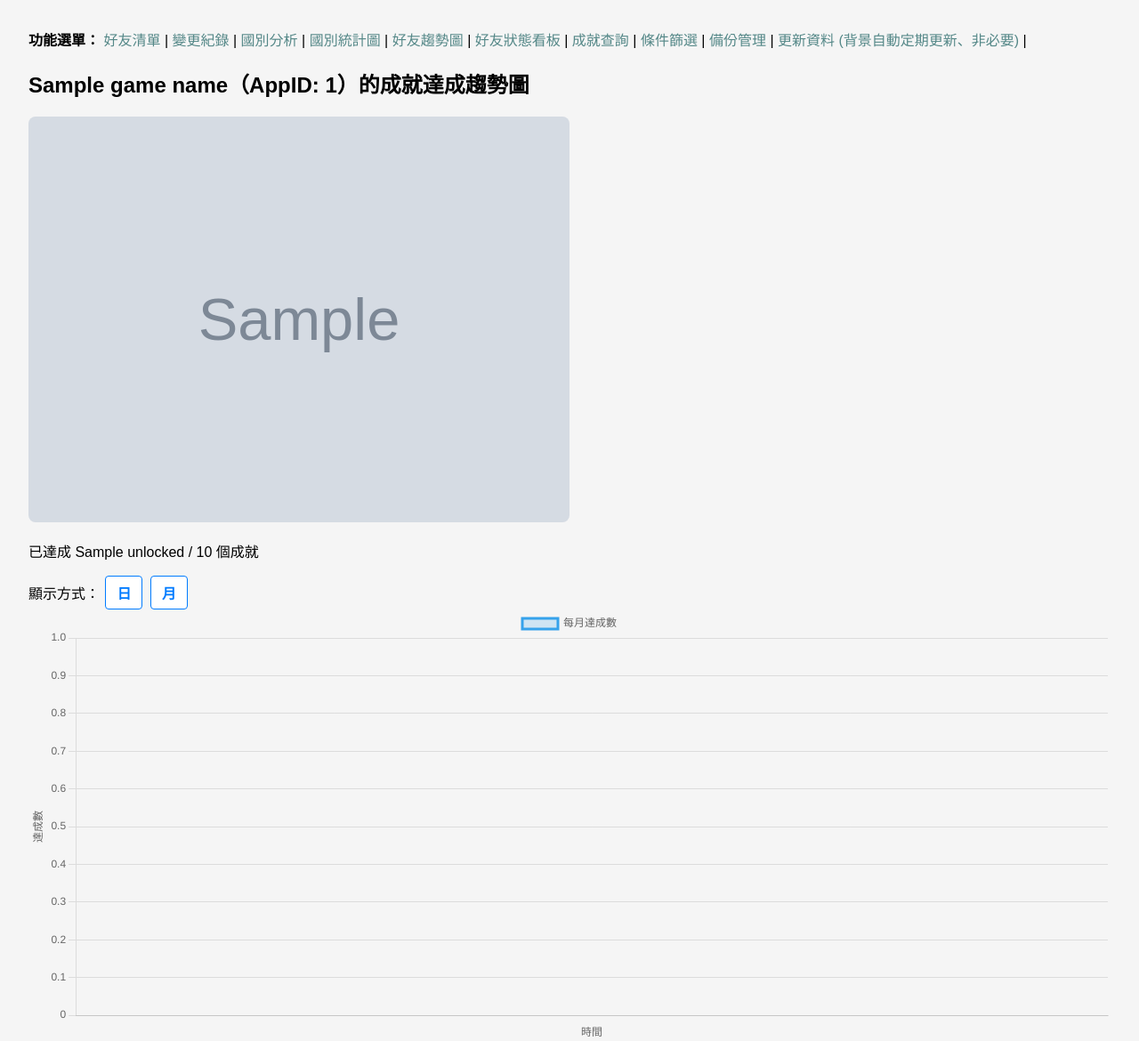
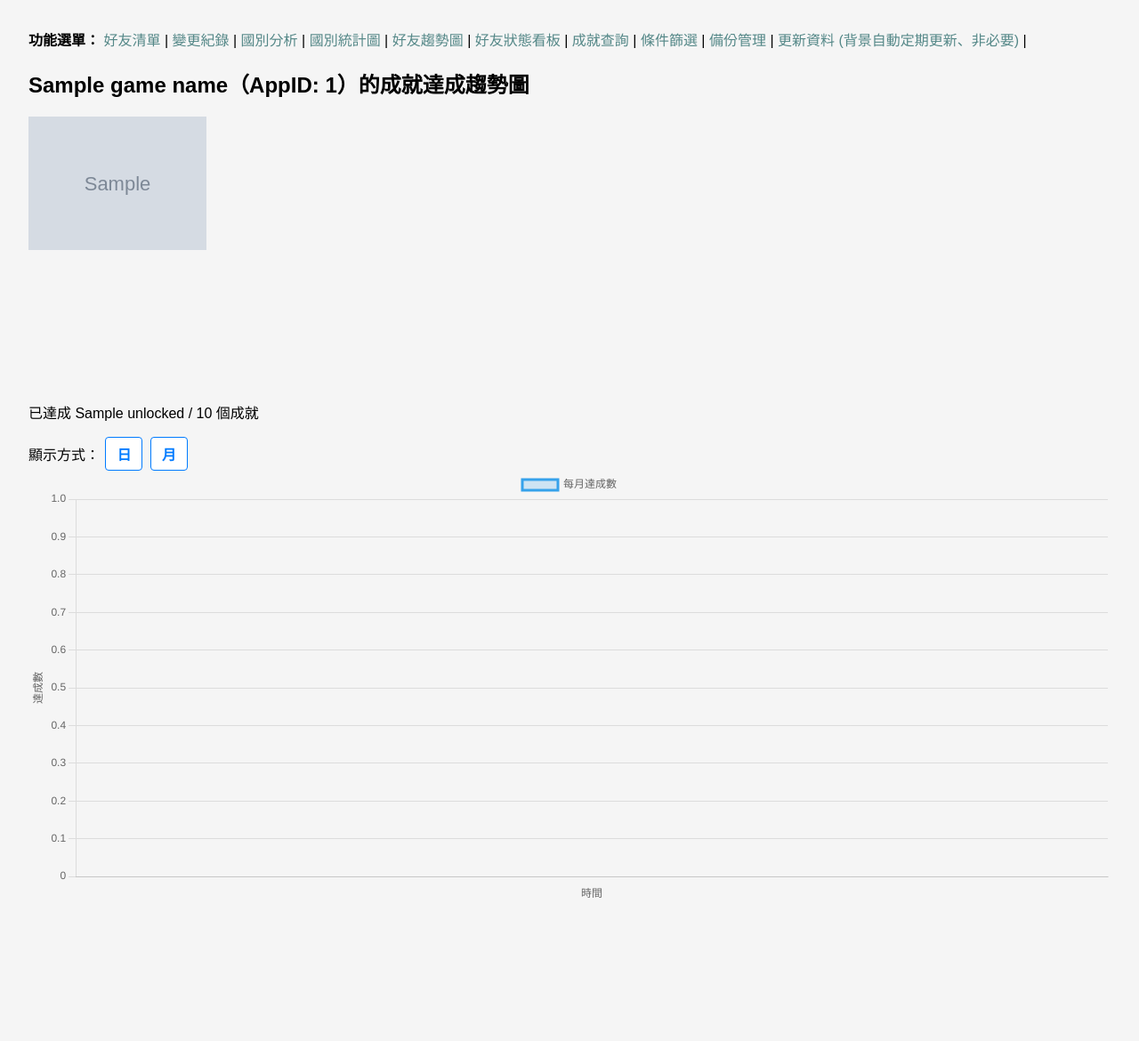
Before and after one commit to bbfox0703/steam-friend-history, a Flask app: template templates/achievement_trend.html in a window 1280 px wide. Shown: the top 1170 px of the page at 89% size. After the commit the page ends 1009 px from the top, so only its background shows below. Run offline with Flask 2, Linux system fonts and the light colour scheme; the template is opened without the code that fills it: most values are stand-ins (such as "Sample title", 1, 10 or a date in 2020); grey boxes marked "Sample" are stand-in pictures.

Commit message:
Update achievement_trend.html

```diff
--- a/templates/achievement_trend.html
+++ b/templates/achievement_trend.html
@@ -6,7 +6,7 @@
 <h2>{{ game_name }}（AppID: {{ appid }}）的成就達成趨勢圖</h2>
 {% if header_image %}
     <div style="margin-bottom: 1em;">
-        <img src="{{ header_image }}" alt="{{ game_name }} header" style="width: 50%; max-width:100%; border-radius:8px;">
+        <img src="{{ header_image }}" alt="{{ game_name }} header" style="transform: scale(0.5); transform-origin: top left; display: inline-block;">
     </div>
 {% endif %}
 <p>已達成 {{ unlocked }} / {{ total }} 個成就</p>
```
